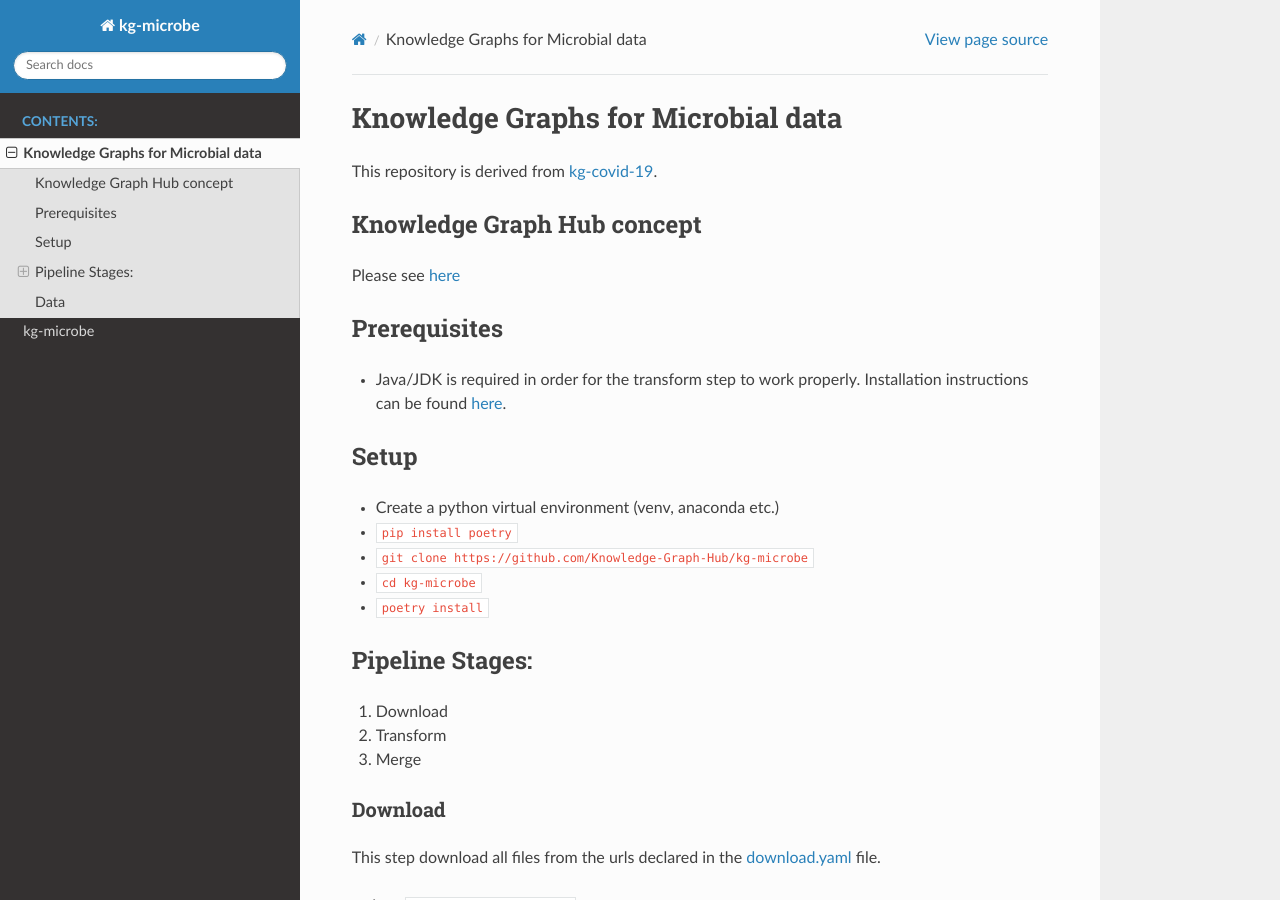
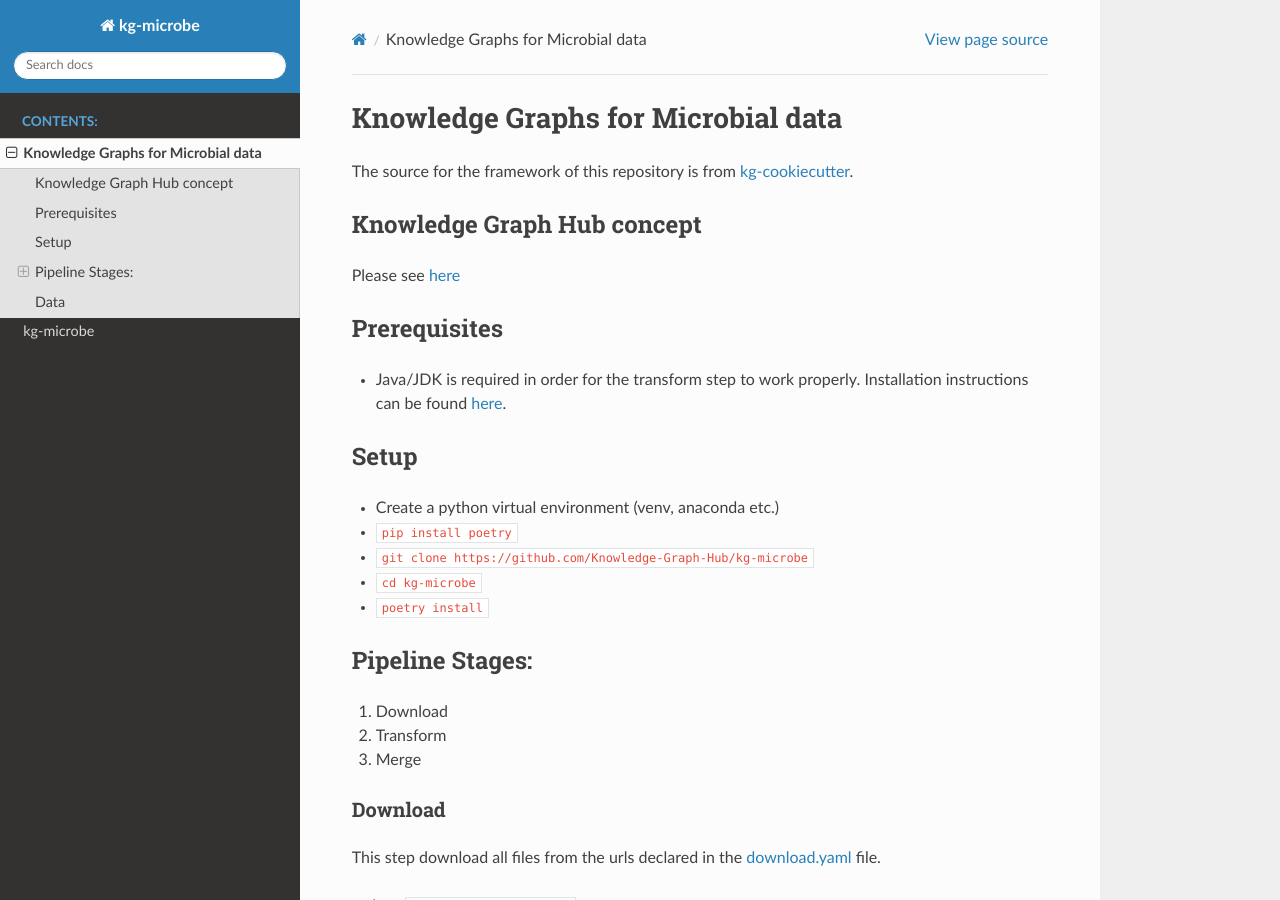
Before and after one commit to Knowledge-Graph-Hub/kg-bacdive, a Sphinx documentation site: the page built from docs/static/intro.md, in a window 1280 px wide and 900 px high. Built offline with Sphinx 7.4.7 and the Read the Docs theme 2.0.0, drawn with Linux system fonts in a browser that asks for light colours; pages that are not in the unit, such as notebooks, are missing from menus.

Commit message:
updated intro

```diff
--- a/docs/static/intro.md
+++ b/docs/static/intro.md
@@ -1,6 +1,6 @@
 # Knowledge Graphs for Microbial data
 
-This repository is derived from [kg-covid-19](https://github.com/Knowledge-Graph-Hub/kg-covid-19).
+The source for the framework of this repository is from [kg-cookiecutter](https://github.com/Knowledge-Graph-Hub/kg-cookiecutter).
 
 ## Knowledge Graph Hub concept
 Please see [here](https://github.com/Knowledge-Graph-Hub/kg-covid-19/wiki#knowledge-graph-hub-concept)
```
